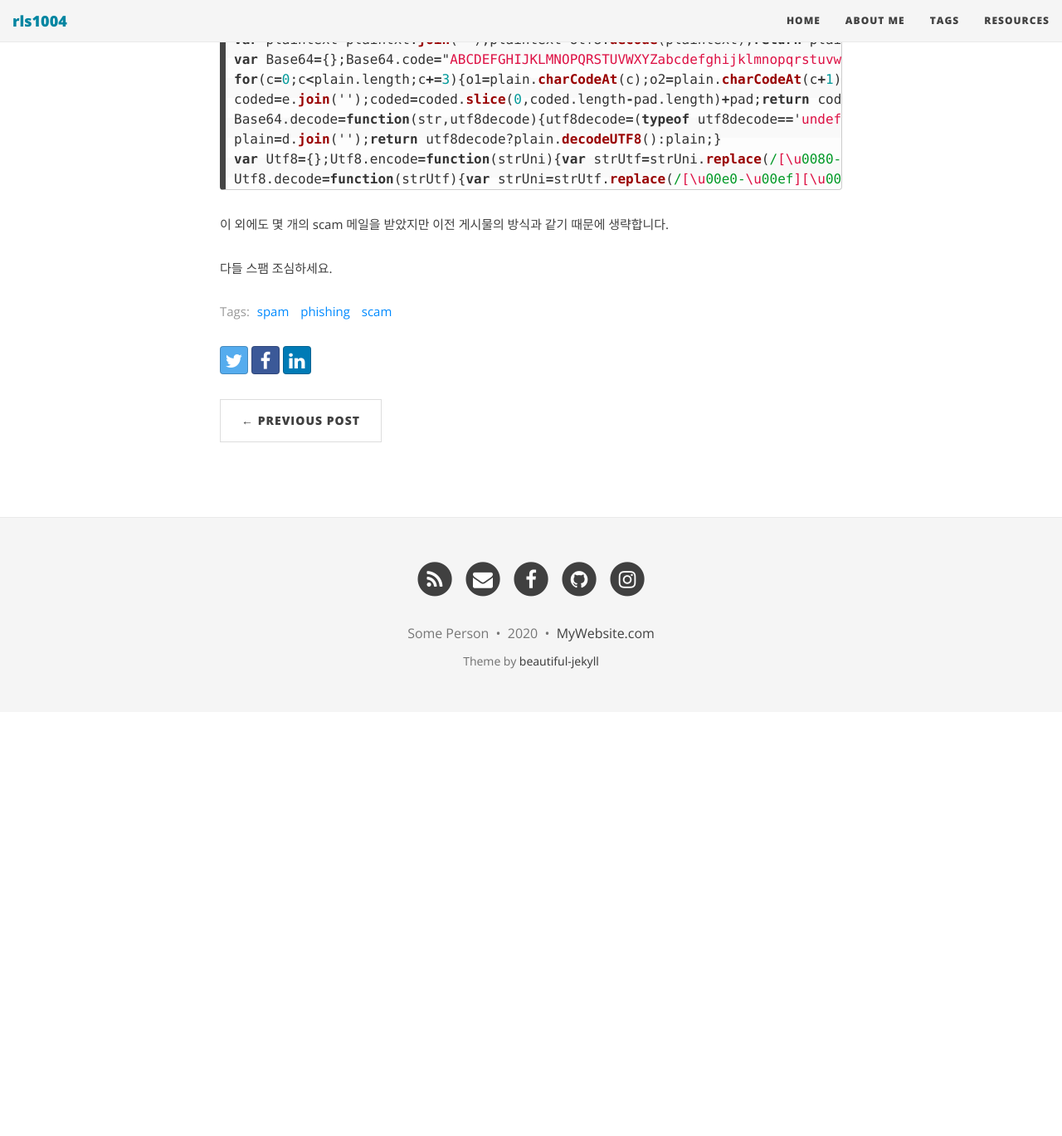
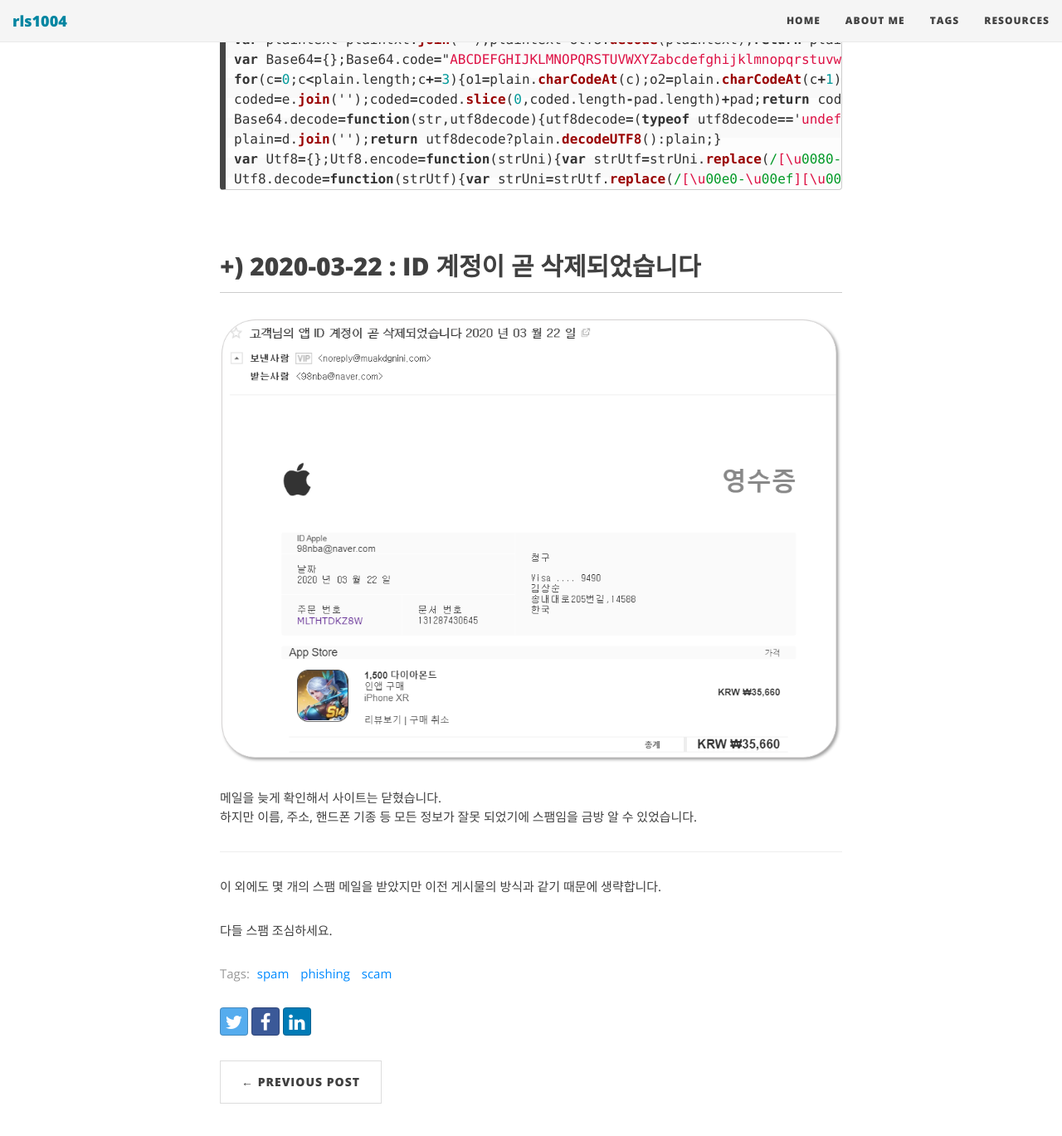
Before and after one commit to rls1004/rls1004.github.io, a Jekyll site: the page built from _posts/2020-04-03-analyze-spam-email-2.md, in a window 1280 px wide and 1400 px high, scrolled down 6676 px. Shown: the top 1369 px of the window at 83% size. Built offline with Jekyll 4.4.1, drawn with Linux system fonts in a browser that asks for light colours; nearby versions of some CDN libraries; some web fonts are replaced; comment, search, counter and statistics services are not loaded; before the commit the page ends 7534 px from its top, so only the background shows below that.

Commit message:
edit post: analyze spam email 2

````diff
--- a/_posts/2020-04-03-analyze-spam-email-2.md
+++ b/_posts/2020-04-03-analyze-spam-email-2.md
@@ -159,6 +159,15 @@
 Utf8.decode=function(strUtf){var strUni=strUtf.replace(/[\u00e0-\u00ef][\u0080-\u00bf][\u0080-\u00bf]/g,function(c){var cc=((c.charCodeAt(0)&0x0f)<<12)|((c.charCodeAt(1)&0x3f)<<6)|(c.charCodeAt(2)&0x3f);return String.fromCharCode(cc);});strUni=strUni.replace(/[\u00c0-\u00df][\u0080-\u00bf]/g,function(c){var cc=(c.charCodeAt(0)&0x1f)<<6|c.charCodeAt(1)&0x3f;return String.fromCharCode(cc);});return strUni;}
 ```
 
-이 외에도 몇 개의 scam 메일을 받았지만 이전 게시물의 방식과 같기 때문에 생략합니다.
+# +) 2020-03-22 : ID 계정이 곧 삭제되었습니다
+
+![mail](/img/202004/spam_08.png)
+
+메일을 늦게 확인해서 사이트는 닫혔습니다.
+하지만 이름, 주소, 핸드폰 기종 등 모든 정보가 잘못 되었기에 스팸임을 금방 알 수 있었습니다.
+
+---
+
+이 외에도 몇 개의 스팸 메일을 받았지만 이전 게시물의 방식과 같기 때문에 생략합니다.
 
 다들 스팸 조심하세요.
````
Also changed, not shown: img/202004/spam_08.png (added).
